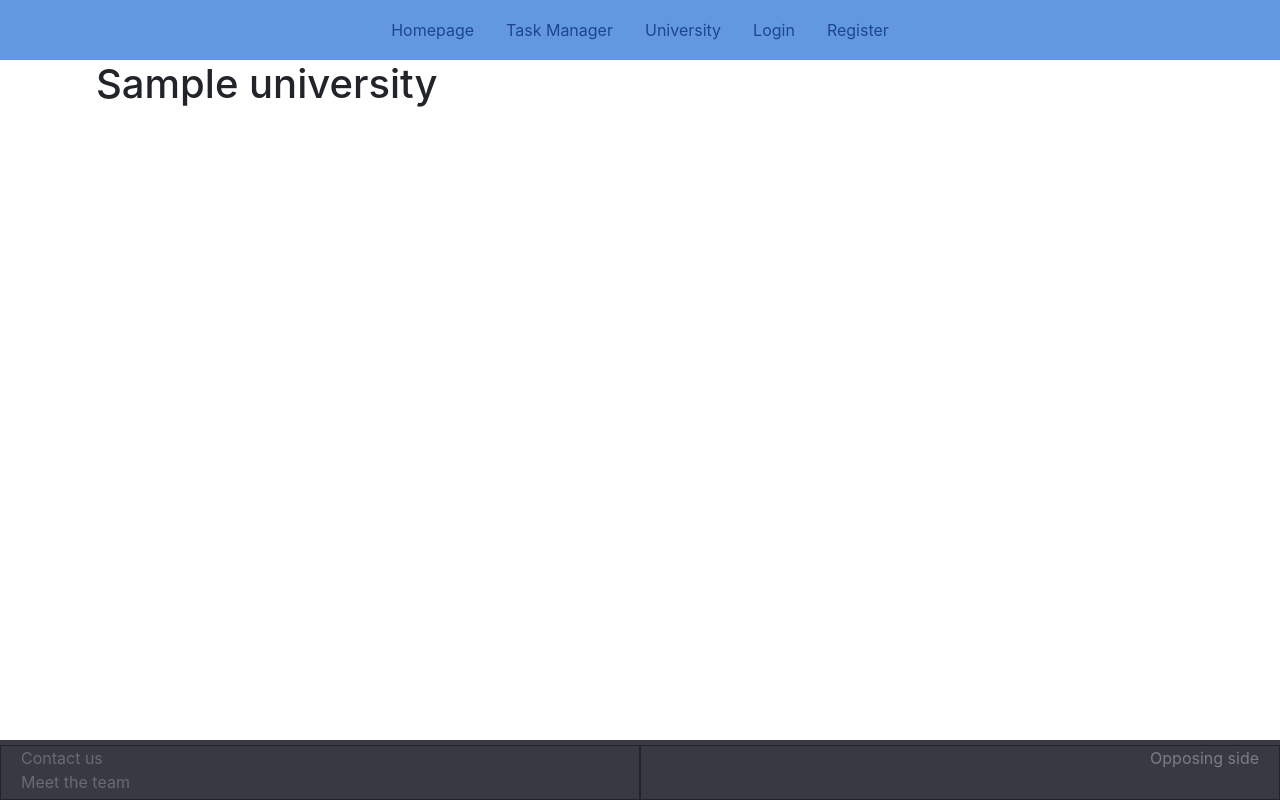
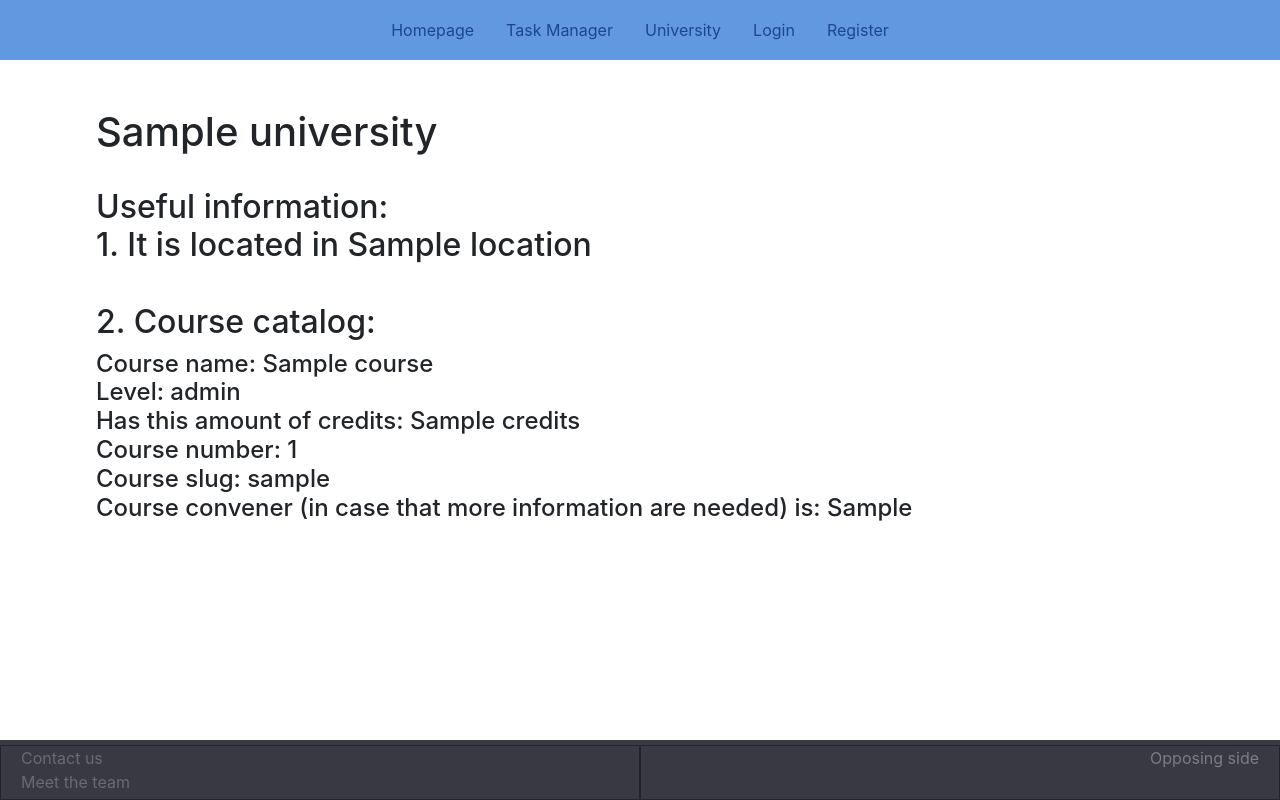
Before and after one commit to Ztr1215/Web_App, a Django app: template freshmen_world/templates/WOF/university_base.html in a window 1280 px wide. Run offline with Django 3.2, Linux system fonts and the light colour scheme; the template is opened without the code that fills it: most values are stand-ins (such as "Sample title", 1, 10 or a date in 2020); some libraries are stand-ins or nearby versions.

Commit message:
university base

```diff
--- a/freshmen_world/templates/WOF/university_base.html
+++ b/freshmen_world/templates/WOF/university_base.html
@@ -1,10 +1,52 @@
+
 {% extends 'WOF/base.html' %}
 {% load staticfiles  %}
 
 {% block title_block %}
+<<<<<<< Updated upstream
 	{{ university.name }}
+=======
+{{ university.name }}
+>>>>>>> Stashed changes
 {% endblock %}
 
-{% block body_block %}
-	<h1>{{ university.name }}</h1>
-{% endblock %}
+    {% block body_block %}
+<link rel="stylesheet" href="{% static 'css/university_base.css' %}">
+<br />
+<br />
+<h1 class="center-text">{{ university.name }}</h1>
+<br />
+
+
+<h2>
+    Useful information:
+    <br />
+    1. It is located in {{ university.location }}
+    <br />
+    <br />
+    2. Course catalog:
+</h2>
+
+
+
+
+    {% for course in courses %}
+
+<h4>
+    Course name: {{course.name}}
+    <br />
+    Level: {{course.level}}
+    <br />
+    Has this amount of credits: {{course.credits}}
+    <br />
+    Course number: {{course.courseNumber}}
+    <br />
+    Course slug: {{course.slug}}
+    <br />
+    Course convener (in case that more information are needed) is: {{course.courseConvener}}
+    <br />
+    <br />
+</h4>
+
+    {% endfor %}
+    {% endblock %}
```
